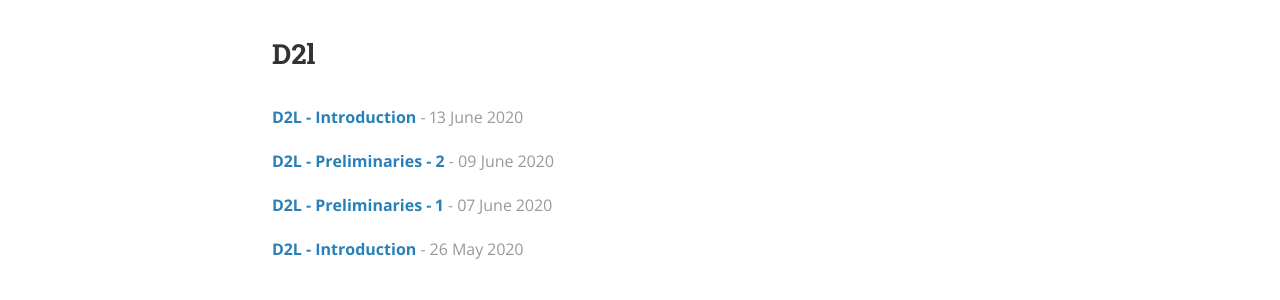
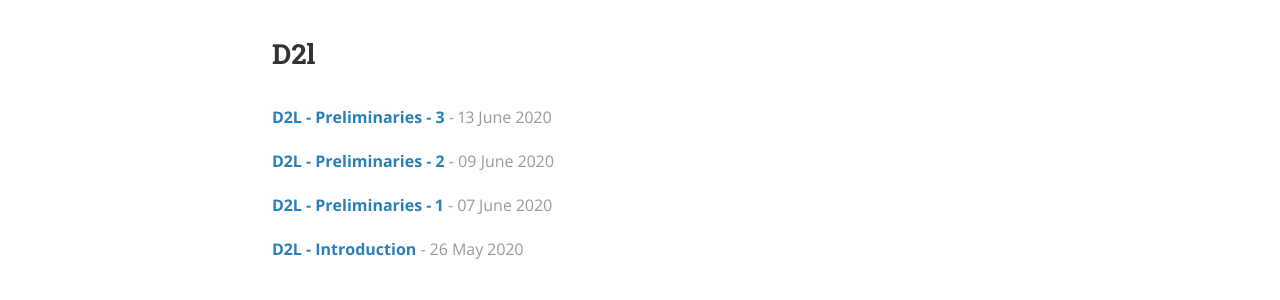
Before and after one commit to the-realest-one/the-realest-one.github.io, a Jekyll site: the page built from posts.md, in a window 1280 px wide and 1389 px high. Shown: the part 834-1134 px from the top of the window. Built offline with Jekyll 4.4.1, drawn with Linux system fonts in a browser that asks for light colours; nearby versions of some CDN libraries.

```diff
--- a/_posts/2020-06-13-d2l-preliminaries-3.md
+++ b/_posts/2020-06-13-d2l-preliminaries-3.md
@@ -1,6 +1,6 @@
 ---
 layout: post
-title:  "D2L - Introduction"
+title:  "D2L - Preliminaries - 3"
 date:   2020-06-13T14:25:52-05:00
 author: the-realest-one
 categories: D2L
```
